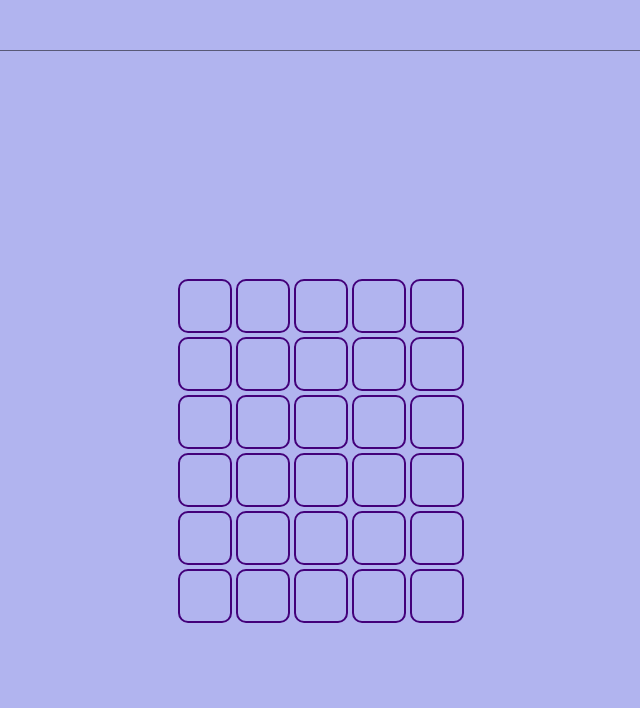
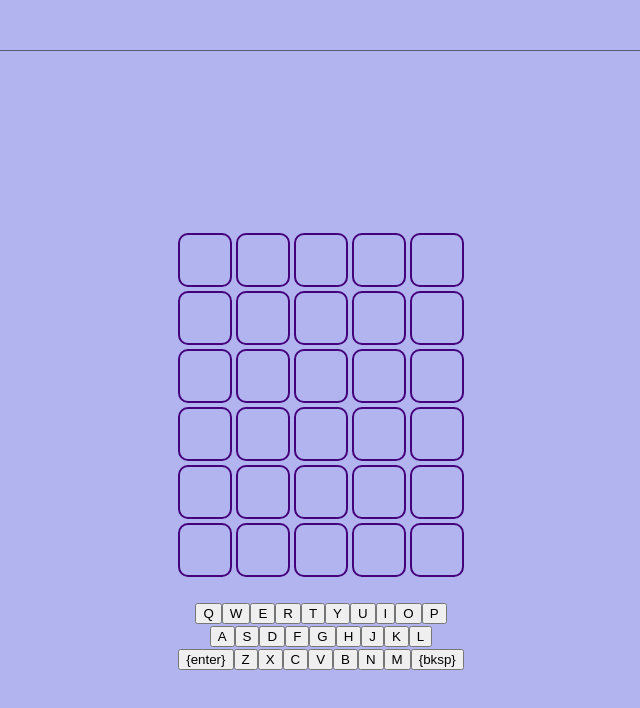
Before and after one commit to partlows/partlows.github.io, a Next.js app: page /wordle_clone in a window 1280 px wide. Shown: the top 708 px of the page, without its empty margins (319-959 px from the left). Built offline with nearby package versions, Linux system fonts and the light colour scheme; a web font is replaced by a local one.

Commit message:
-adding on screen keyboard layout

```diff
--- a/src/app/wordle_clone/components/Board.module.scss
+++ b/src/app/wordle_clone/components/Board.module.scss
@@ -2,4 +2,5 @@
     display: flex;
     flex-direction: column;
     gap: 4px;
+    margin-bottom: 24px;
 }
--- a/src/app/wordle_clone/components/Board.tsx
+++ b/src/app/wordle_clone/components/Board.tsx
@@ -5,11 +5,11 @@ import styles from "./Board.module.scss";
 import { useWordleContext } from "./WordleContext";
 
 export const Board: React.FC = () => {
-  const { MAX_ROWS  } = useWordleContext();
+  const { MAX_ROWS } = useWordleContext();
   return (
     <div className={styles["board-wrapper"]}>
       {Array.from({ length: MAX_ROWS }, (_, index) => (
-        <WordRow key={index} rowIndex={index}/>
+        <WordRow key={index} rowIndex={index} />
       ))}
     </div>
   );
--- a/src/app/wordle_clone/components/Game.module.scss
+++ b/src/app/wordle_clone/components/Game.module.scss
@@ -1,5 +1,6 @@
 .container {
     display: flex;
+    flex-direction: column;
     height: 100vh;
     justify-content: center;
     align-items: center;
--- /dev/null
+++ b/src/app/wordle_clone/components/KeyboardRow.tsx
@@ -0,0 +1,13 @@
+type KeyboardRowProps = {
+  keyContent: string[];
+};
+
+export const KeyboardRow: React.FC<KeyboardRowProps> = ({ keyContent }) => {
+  return (
+    <div>
+      {keyContent.map((key) => {
+        return <button type="button">{key}</button>;
+      })}
+    </div>
+  );
+};
--- a/src/app/wordle_clone/components/ScreenKeyboard.tsx
+++ b/src/app/wordle_clone/components/ScreenKeyboard.tsx
@@ -1,3 +1,17 @@
+import { KeyboardRow } from "./KeyboardRow";
+
 export const ScreenKeyboard = () => {
-  return <></>;
+  const KEYBOARD_LAYOUT = [
+    ["Q", "W", "E", "R", "T", "Y", "U", "I", "O", "P"],
+    ["A", "S", "D", "F", "G", "H", "J", "K", "L"],
+    ["{enter}", "Z", "X", "C", "V", "B", "N", "M", "{bksp}"],
+  ];
+
+  return (
+    <div style={{display: "flex", flexDirection: "column", alignItems: "center"}}>
+      {KEYBOARD_LAYOUT.map((row) => {
+        return <KeyboardRow keyContent={row} />;
+      })}
+    </div>
+  );
 };
```
